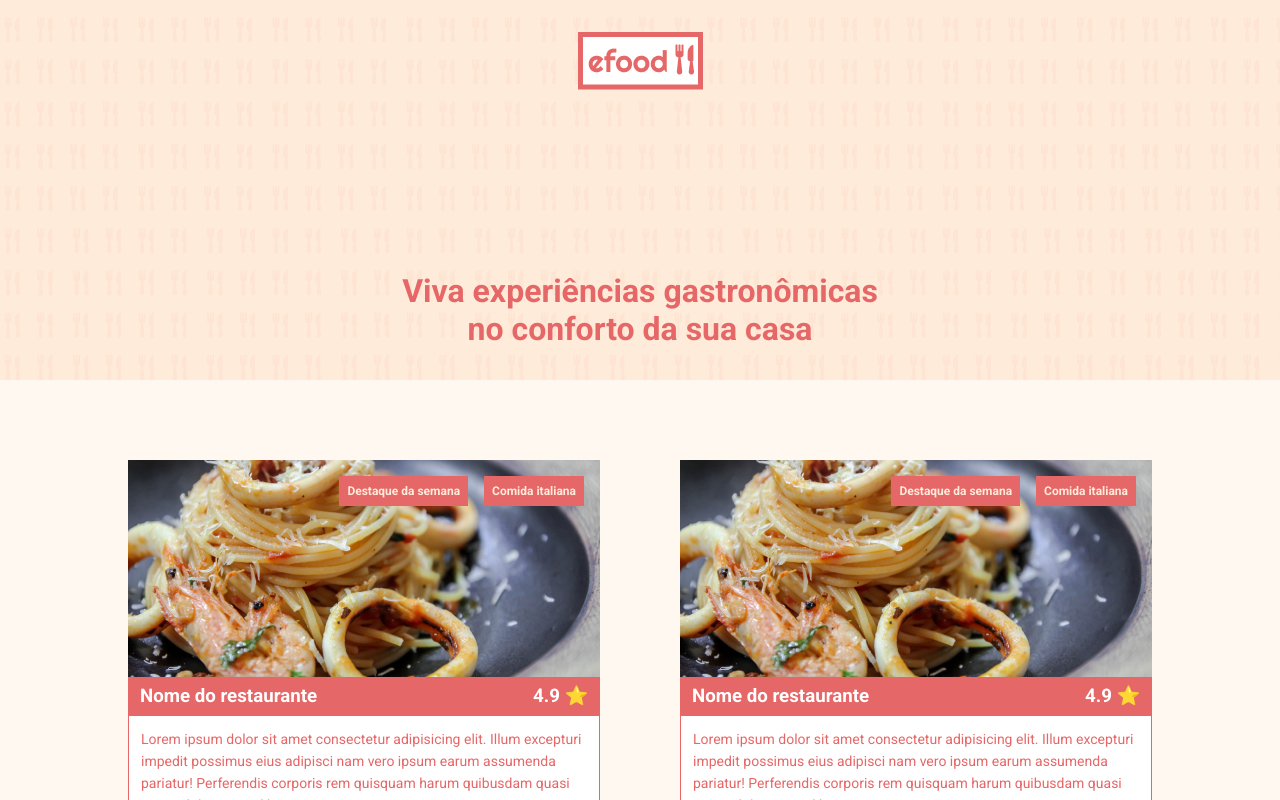
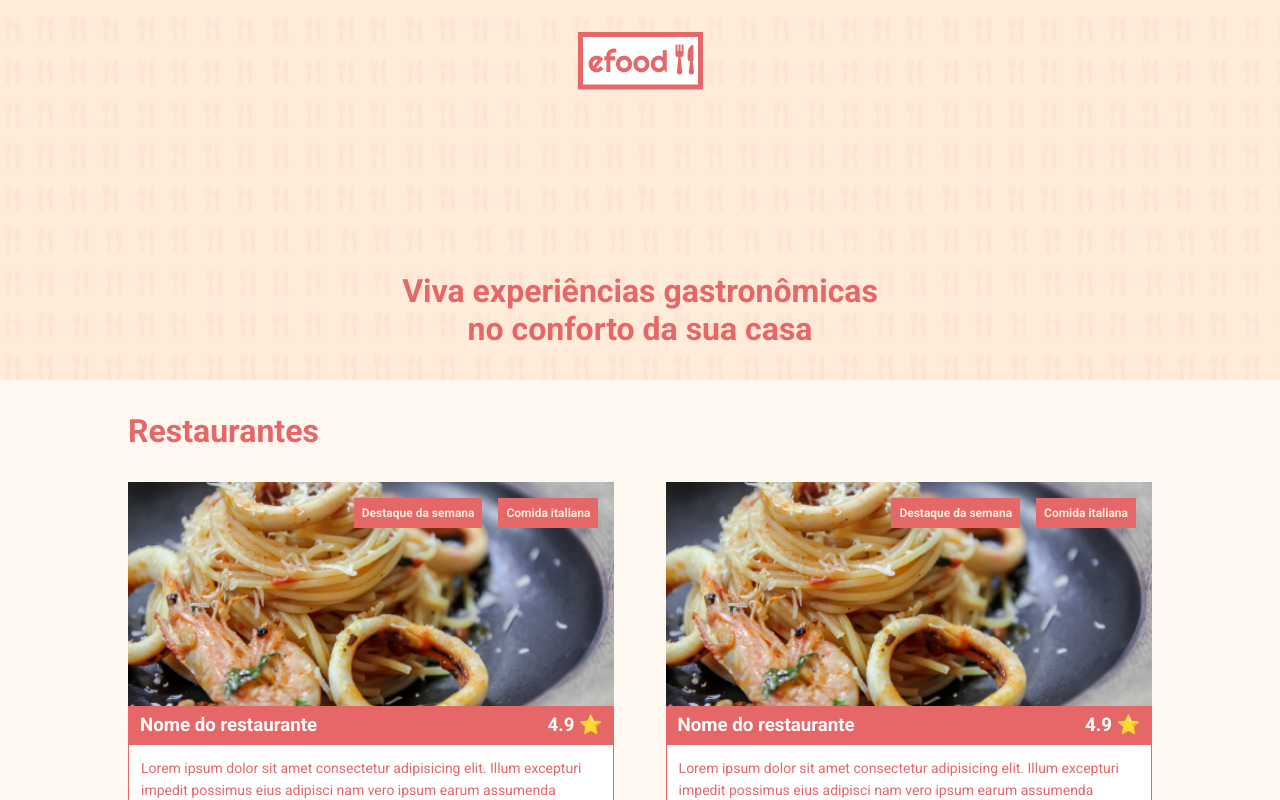
Before and after one commit to gabrielgua/ebac_efood, a React (Create React App) app: page / in a window 1280 px wide. Shown: the top 800 px of the page. Built offline with nearby package versions, Linux system fonts and the light colour scheme.

Commit message:
chore: change grid template columns for restaurant listing

```diff
--- a/src/App.tsx
+++ b/src/App.tsx
@@ -1,16 +1,17 @@
+import { BrowserRouter } from "react-router-dom";
 import Footer from "./components/Footer";
 import Header from "./components/Header";
-import RestaurantList from "./components/RestaurantList";
 import GlobalStyles from "./styles";
+import AppRoutes from "./routes";
 
 function App() {
   return (
-    <>
+    <BrowserRouter>
       <GlobalStyles />
       <Header />
-      <RestaurantList />
+      <AppRoutes />
       <Footer />
-    </>
+    </BrowserRouter>
   );
 }
 
--- a/src/components/RestaurantList/index.tsx
+++ b/src/components/RestaurantList/index.tsx
@@ -1,8 +1,9 @@
 import Restaurant from "../Restaurant";
-import { RestaurantListWrapper } from "./styles";
+import { RestaurantListTitle, RestaurantListWrapper } from "./styles";
 
 const RestaurantList = () => (
   <div className="container">
+    <RestaurantListTitle>Restaurantes</RestaurantListTitle>
     <RestaurantListWrapper>
       <Restaurant></Restaurant>
       <Restaurant></Restaurant>
--- a/src/components/RestaurantList/styles.ts
+++ b/src/components/RestaurantList/styles.ts
@@ -1,8 +1,21 @@
 import styled from "styled-components";
+import { colors } from "../../styles";
 
 export const RestaurantListWrapper = styled.div`
-  padding-block: 5rem;
+  padding-block: 0 5rem;
   display: grid;
-  grid-template-columns: 1fr 1fr;
-  gap: 5rem;
+  grid-template-columns: repeat(auto-fill, minmax(320px, 1fr));
+  gap: 5%;
+
+  @media (max-width: 860px) {
+    grid-template-columns: repeat(auto-fill, minmax(250px, 1fr));
+    gap: 2rem;
+  }
 `;
+
+export const RestaurantListTitle = styled.h2`
+  margin-block: 2rem;
+  font-size: 32px;
+  font-weight: bold;
+  color: ${colors.red};
+`;
--- /dev/null
+++ b/src/pages/Home.tsx
@@ -0,0 +1,5 @@
+import RestaurantList from "../components/RestaurantList";
+
+const Home = () => <RestaurantList />;
+
+export default Home;
--- /dev/null
+++ b/src/routes.tsx
@@ -0,0 +1,10 @@
+import { Route, Routes } from "react-router-dom";
+import Home from "./pages/Home";
+
+const AppRoutes = () => (
+  <Routes>
+    <Route path="/" element={<Home />} />
+  </Routes>
+);
+
+export default AppRoutes;
```
